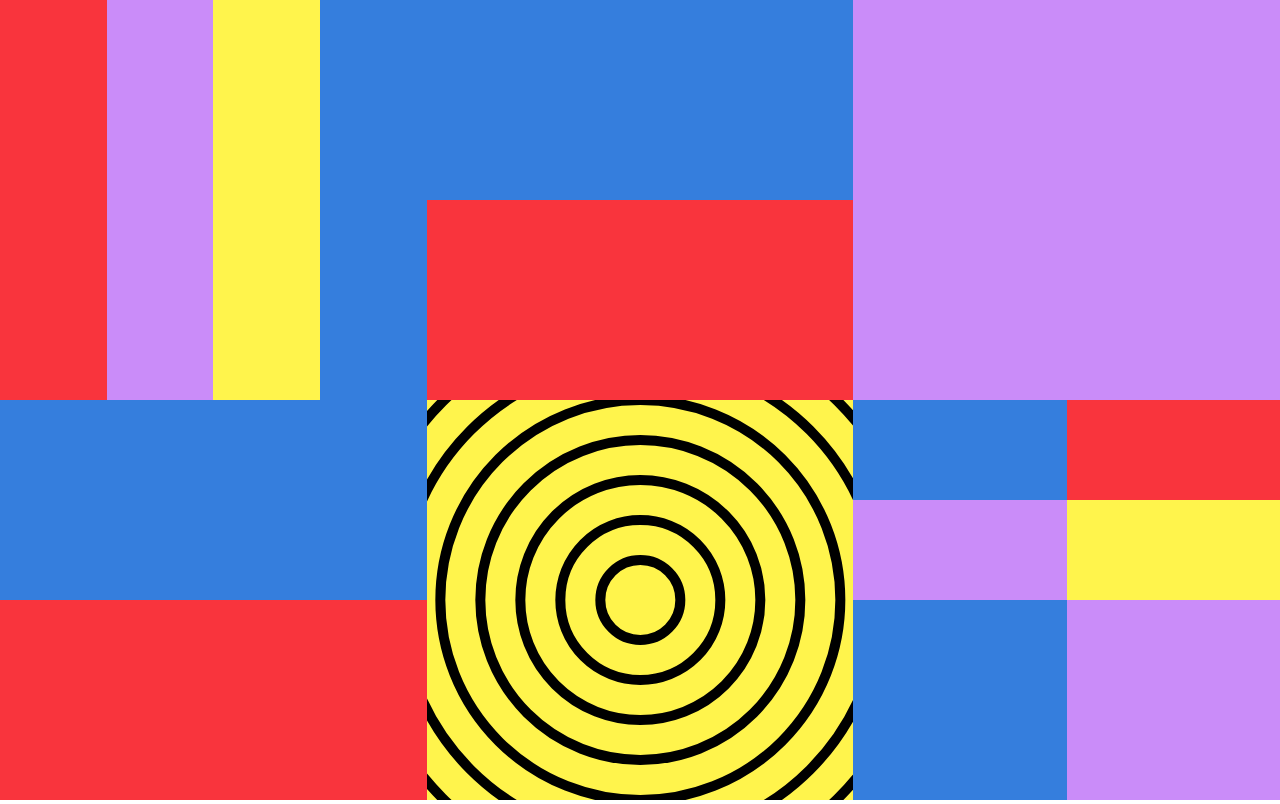
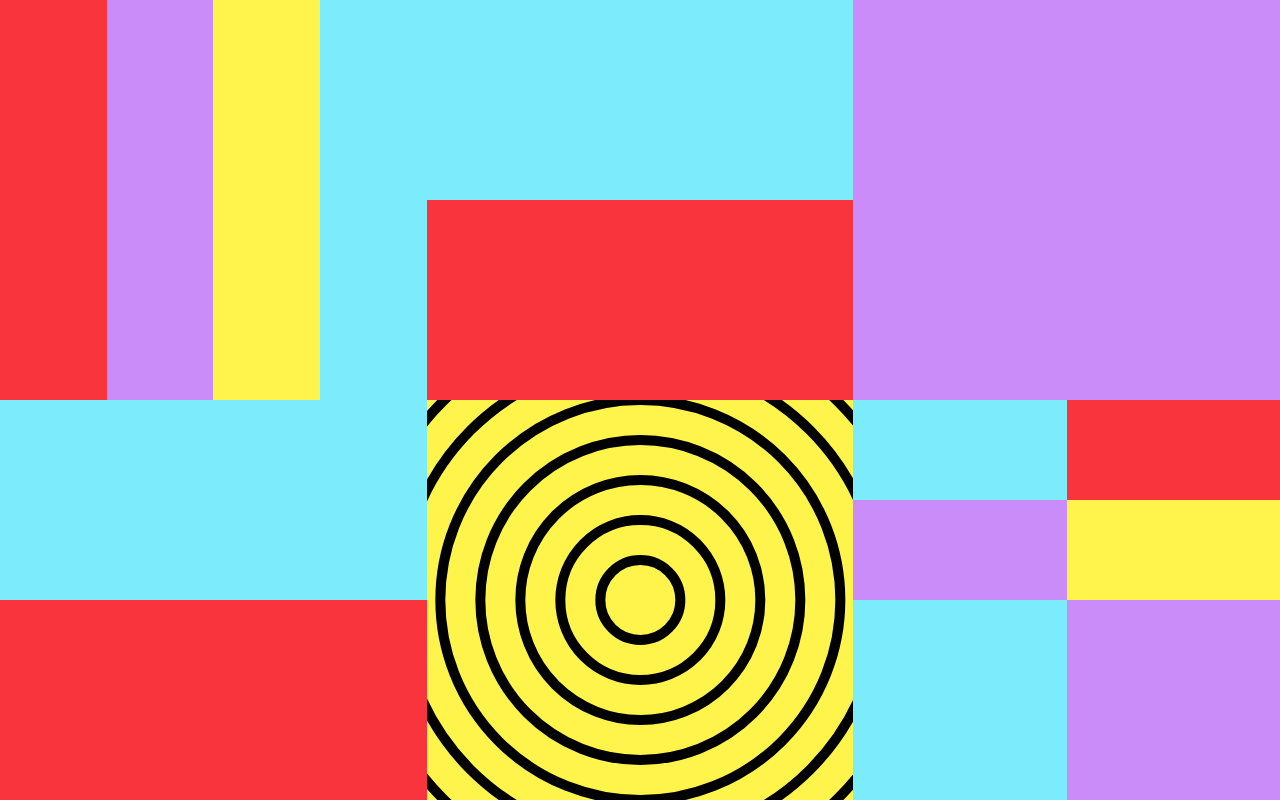
Before and after one commit to negilaxu/super-shapes, a plain HTML site: page index.html in a window 1280 px wide. Drawn offline with nearby package versions, Linux system fonts and the light colour scheme.

Commit message:
feat: update styles for background colors and width adjustments

```diff
--- a/style.css
+++ b/style.css
@@ -7,7 +7,7 @@
     width: 200%;
 }
 
-.bg-yellow {
+.bg-blue {
     background-color: #7cebfc;
 }
 
```
